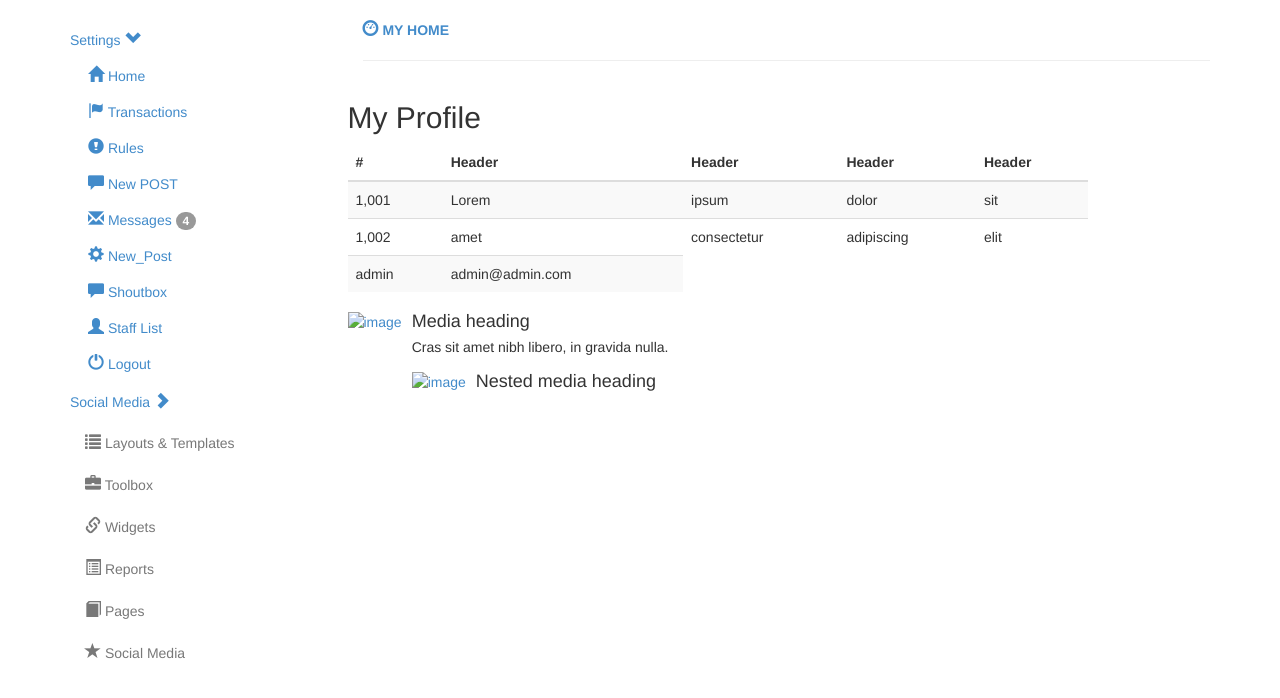
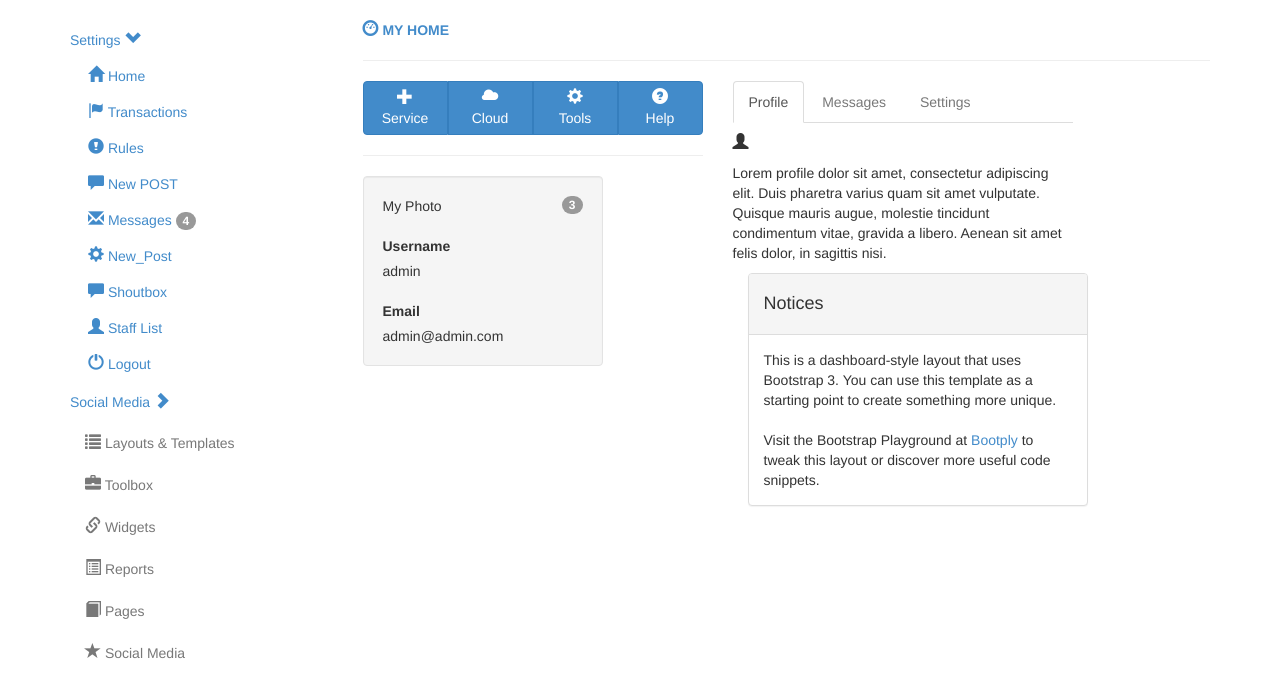
Before and after one commit to dogancankilment/dck-blog, a Django app: page /user/show_profile in a window 1280 px wide. Shown: the part 51-749 px from the top of the page. Run offline with Django 3.2, Linux system fonts and the light colour scheme; a user stored in the database is signed in; data comes from the database, SQL or seed files in the repository; parts of the project's set-up code (start-up, migrations or seed data) failed here and were passed over; some libraries are stand-ins or nearby versions.

Commit message:
html edited

```diff
--- a/myblog/templates/user/user_profile.html
+++ b/myblog/templates/user/user_profile.html
@@ -1,75 +1,99 @@
 {% extends "base.html" %}
-{% load staticfiles %}
-
-{% block post_content %}
-  <div>
-      <div>
-          <div>
-          <h2 class="sub-header">My Profile</h2>
-          <div class="table-responsive">
-            <table class="table table-striped">
-              <thead>
-                <tr>
-                  <th>#</th>
-                  <th>Header</th>
-                  <th>Header</th>
-                  <th>Header</th>
-                  <th>Header</th>
-                </tr>
-              </thead>
-              <tbody>
-                <tr>
-                  <td>1,001</td>
-                  <td>Lorem</td>
-                  <td>ipsum</td>
-                  <td>dolor</td>
-                  <td>sit</td>
-                </tr>
-                <tr>
-                  <td>1,002</td>
-                  <td>amet</td>
-                  <td>consectetur</td>
-                  <td>adipiscing</td>
-                  <td>elit</td>
-                </tr>
-                <tr>
-                    <td>{{ user_profile.username }}</td>
-                    <td>{{ user_profile.email }}</td>
-                </tr>
-              </tbody>
-            </table>
-
-            <!--tree structure for comment. Example try-->
-            <div class="bs-example">
-              <ul class="media-list">
-
-                  <li class="media">
-                    <a class="pull-left" href="#">
-                      <img class="media-object" data-src="" alt="image">
+{% block profile_content %}
+<!-- center left-->
+<div class="col-md-6">
+    <div class="btn-group btn-group-justified">
+        <a href="#" class="btn btn-primary col-sm-3">
+            <i class="glyphicon glyphicon-plus"></i><br>
+            Service
         </a>
-
-                    <div class="media-body">
-                      <h4 class="media-heading">Media heading</h4>
-                      <p>Cras sit amet nibh libero, in gravida nulla. </p>
-                      <!-- Nested media object -->
-
-                      <div class="media">
-                        <a class="pull-left" href="#">
-                          <img class="media-object" data-src="holder.js/64x64" alt="image">
+        <a href="#" class="btn btn-primary col-sm-3">
+            <i class="glyphicon glyphicon-cloud"></i><br>
+            Cloud
         </a>
-
-                        <div class="media-body">
-                          <h4 class="media-heading">Nested media heading</h4>
+        <a href="#" class="btn btn-primary col-sm-3">
+            <i class="glyphicon glyphicon-cog"></i><br>
+            Tools
+        </a>
+        <a href="#" class="btn btn-primary col-sm-3">
+            <i class="glyphicon glyphicon-question-sign"></i><br>
+            Help
+        </a>
+    </div>
+    <hr>
+    <div class="well" style="width: 240px">My Photo
+        <span class="badge pull-right">3</span>
+        <form class="form form-vertical" method="POST" action=" " enctype="multipart/form-data">
+          <div class="control-group">
+            <br>
+            <label>Username</label>
+            <div class="controls">
+            {{user.username}}
+            </div>
+            <br>
+            <label>Email</label>
+            <div class="controls">
+            {{user.email}}
             </div>
           </div>
     </div>
-                  </li>
+
+    <div class="container">
+
+    </div>
+
+</div>
+<!--/col-->
+<div class="col-md-6">
+    <ul class="nav nav-tabs" id="myTab">
+        <li class="active"><a href="#profile" data-toggle="tab">Profile</a></li>
+        <li><a href="#messages" data-toggle="tab">Messages</a></li>
+        <li><a href="#settings" data-toggle="tab">Settings</a></li>
     </ul>
+
+    <div class="tab-content">
+        <div class="tab-pane active" id="profile">
+            <h4><i class="glyphicon glyphicon-user"></i></h4>
+            Lorem profile dolor sit amet, consectetur adipiscing elit. Duis pharetra varius quam sit
+            amet vulputate.
+            <p>Quisque mauris augue, molestie tincidunt condimentum vitae, gravida a libero. Aenean sit
+                amet felis
+                dolor, in sagittis nisi.</p>
+        </div>
+        <div class="tab-pane" id="messages">
+            <h4><i class="glyphicon glyphicon-comment"></i></h4>
+            Message ipsum dolor sit amet, consectetur adipiscing elit. Duis pharetra varius quam sit
+            amet vulputate.
+            <p>Quisque mauris augu.</p>
+        </div>
+        <div class="tab-pane" id="settings">
+            <h4><i class="glyphicon glyphicon-cog"></i></h4>
+            Lorem settings dolor sit amet, consectetur adipiscing elit. Duis pharetra varius quam sit
+            amet vulputate.
+            <p>Quisque mauris augue, molestie.</p>
+        </div>
+    </div>
+
+<div class="col-md-4">
+    <div class="panel panel-default" style="width: 340px">
+        <div class="panel-heading"><h4>Notices</h4></div>
+        <div class="panel-body">
+
+            <div class="alert alert-info">
+                <button type="button" class="close" data-dismiss="alert">×</button>
+                This is a dismissable alert.. just sayin'.
+            </div>
+
+            This is a dashboard-style layout that uses Bootstrap 3. You can use this template as a starting
+            point to create something more unique.
+            <br><br>
+            Visit the Bootstrap Playground at <a href="http://bootply.com">Bootply</a> to tweak this layout or
+            discover more useful code snippets.
         </div>
     </div>
 </div>
 </div>
-    </div>
-
+{% endblock profile_content %}
+{% block post_content %}
 
 {% endblock post_content %}
```
Also changed, not shown: myblog/templates/user/edit_profile.html (+26 -106 lines). Lines whose indentation alone changed are shown as unchanged.
